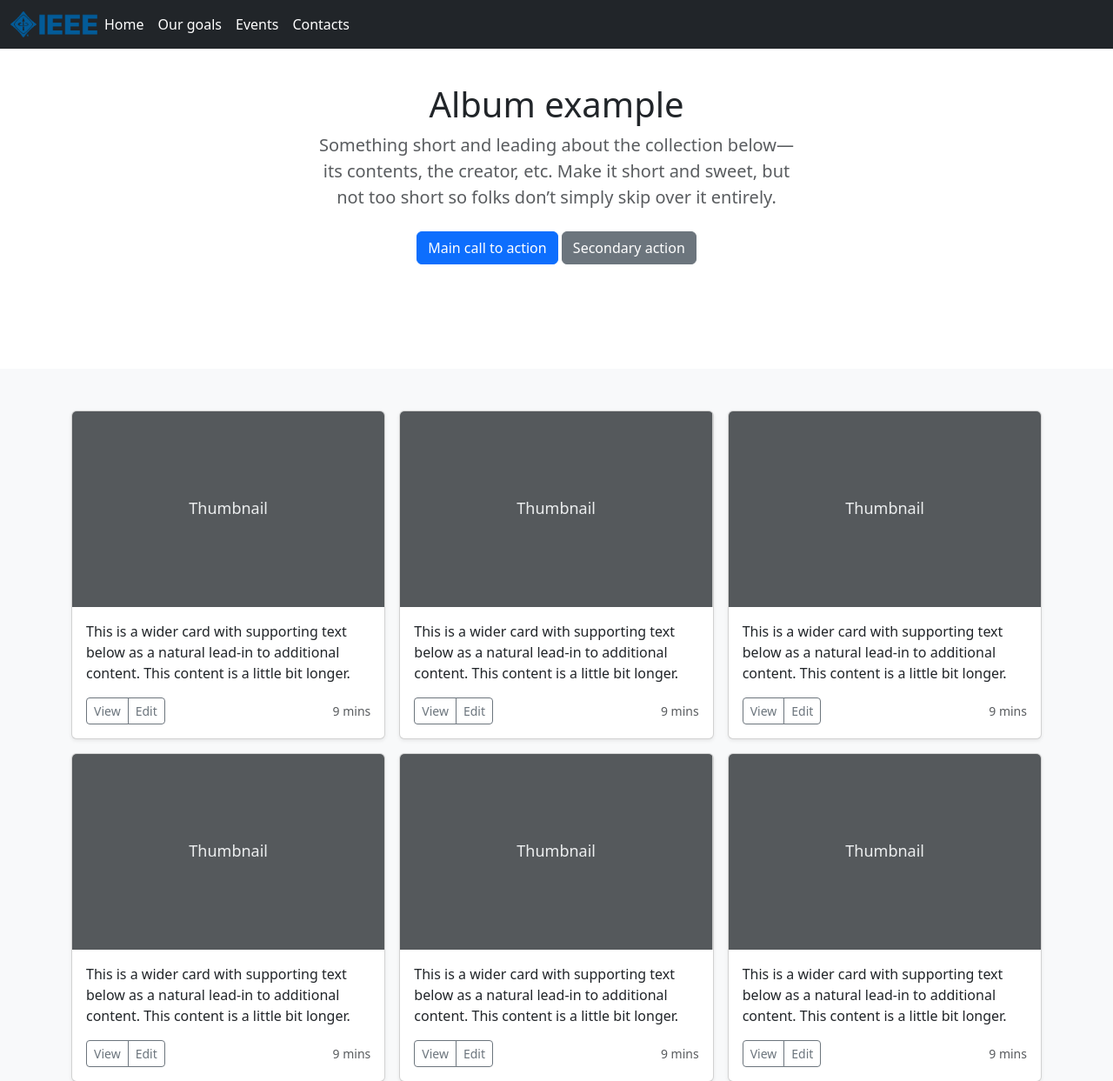
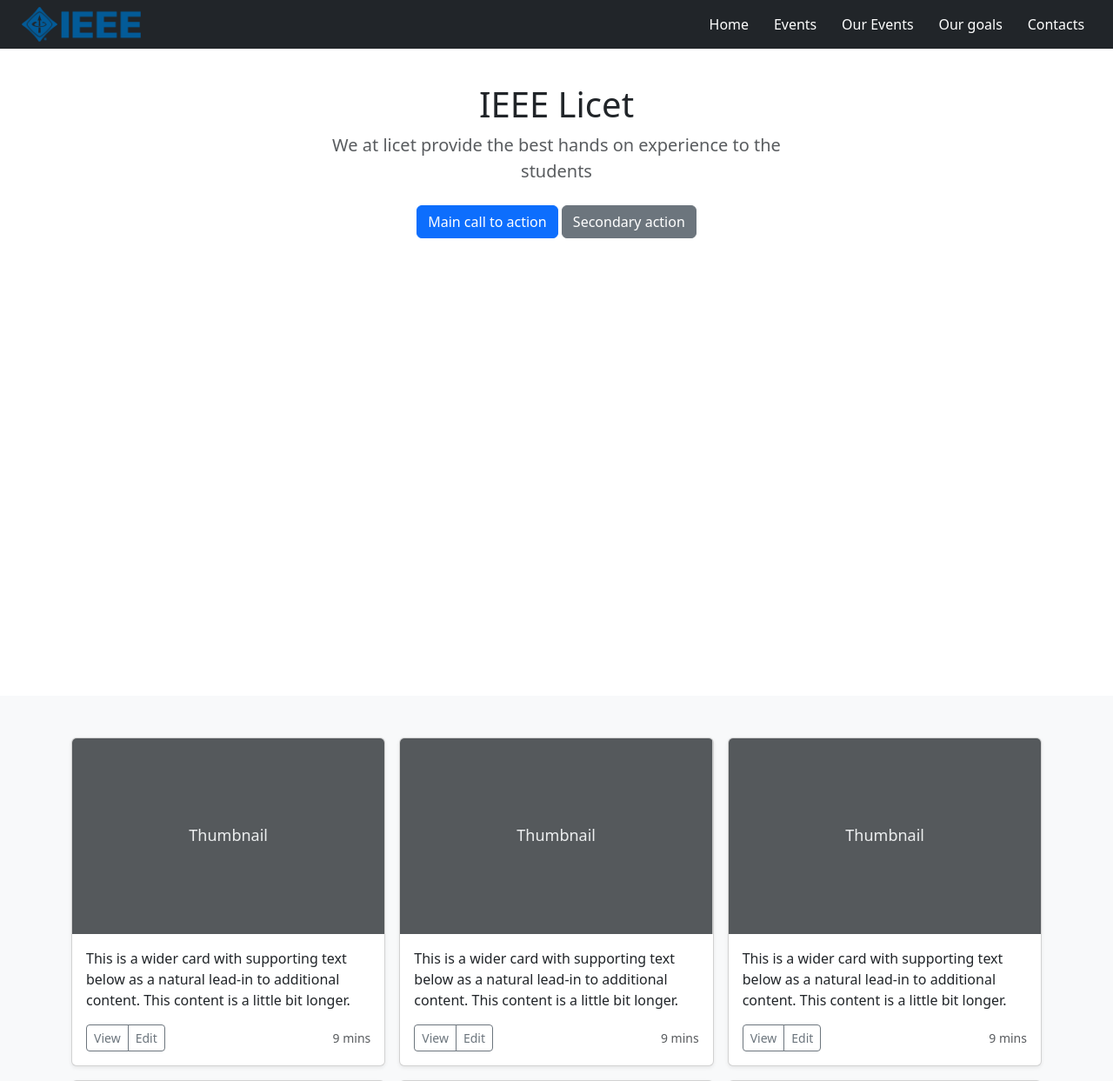
Before and after one commit to Tinu205/I3E_portal, a PHP site: page / in a window 1280 px wide. Shown: the top 1243 px of the page at 87% size. Run offline with PHP 8.4, Linux system fonts and the light colour scheme.

Commit message:
Nav bar fixed

```diff
--- a/index.php
+++ b/index.php
@@ -102,18 +102,9 @@
 
 <main>
 
-  <section class="py-5 text-center container">
-    <div class="row py-lg-5">
-      <div class="col-lg-6 col-md-8 mx-auto">
-        <h1 class="fw-light">Album example</h1>
-        <p class="lead text-body-secondary">Something short and leading about the collection below—its contents, the creator, etc. Make it short and sweet, but not too short so folks don’t simply skip over it entirely.</p>
-        <p>
-          <a href="#" class="btn btn-primary my-2">Main call to action</a>
-          <a href="#" class="btn btn-secondary my-2">Secondary action</a>
-        </p>
-      </div>
-    </div>
-  </section>
+  <?php
+    load_template("home");
+  ?>
 
   <div class="album py-5 bg-body-tertiary">
     <div class="container">
--- /dev/null
+++ b/templates/home.php
@@ -0,0 +1,19 @@
+<style>
+    .home{
+        height : 100vh;
+    }
+
+</style>
+
+<section class="py-5 text-center container home">
+    <div class="row py-lg-5">
+      <div class="col-lg-6 col-md-8 mx-auto">
+        <h1 class="fw-light">IEEE Licet</h1>
+        <p class="lead text-body-secondary">We at licet provide the best hands on experience to the students</p>
+        <p>
+          <a href="#" class="btn btn-primary my-2">Main call to action</a>
+          <a href="#" class="btn btn-secondary my-2">Secondary action</a>
+        </p>
+      </div>
+    </div>
+  </section>
--- a/templates/nav_bar.php
+++ b/templates/nav_bar.php
@@ -1,5 +1,4 @@
 <link href="assets/dist/css/bootstrap.min.css" rel="stylesheet">
-
     <style>
       .bd-placeholder-img {
         font-size: 1.125rem;
@@ -72,27 +71,27 @@
       .bd-mode-toggle {
         z-index: 1500;
       }
+      .nav-item{
+        padding-right:1vw;
+      }
     </style>
-
-
-    <!-- <link href="navbar-fixed.css" rel="stylesheet"> -->
-  </head>
-  <body>
-
 <nav class="navbar navbar-expand-md navbar-dark fixed-top bg-dark">
   <div class="container-fluid">
-    <img src="assets/brand/ieee_blue.png" width ="100">
-    </button>
-    <div class="collapse navbar-collapse" id="navbarCollapse">
-      <ul class="navbar-nav me-auto mb-2 mb-md-0">
+  <div class="navbar-collapse collapse d-flex justify-content-between" id="navbarCollapse">
+    <img src="assets/brand/ieee_blue.png" width="150" style="padding-left: 1vw;">
+
+      <ul class="navbar-nav mb-2 mb-md-0">
         <li class="nav-item">
           <a class="nav-link active" aria-current="page" href="#">Home</a>
         </li>
         <li class="nav-item">
-          <a class="nav-link active" aria-current="page" href="#">Our goals</a>
+          <a class="nav-link active" aria-current="page" href="#">Events</a>
         </li>
         <li class="nav-item">
-          <a class="nav-link active" aria-current="page" href="#">Events</a>
+          <a class="nav-link active" aria-current="page" href="#">Our Events</a>
+        </li>
+        <li class="nav-item">
+          <a class="nav-link active" aria-current="page" href="#">Our goals</a>
         </li>
         <li class="nav-item">
           <a class="nav-link active" aria-current="page" href="#">Contacts</a>
```
